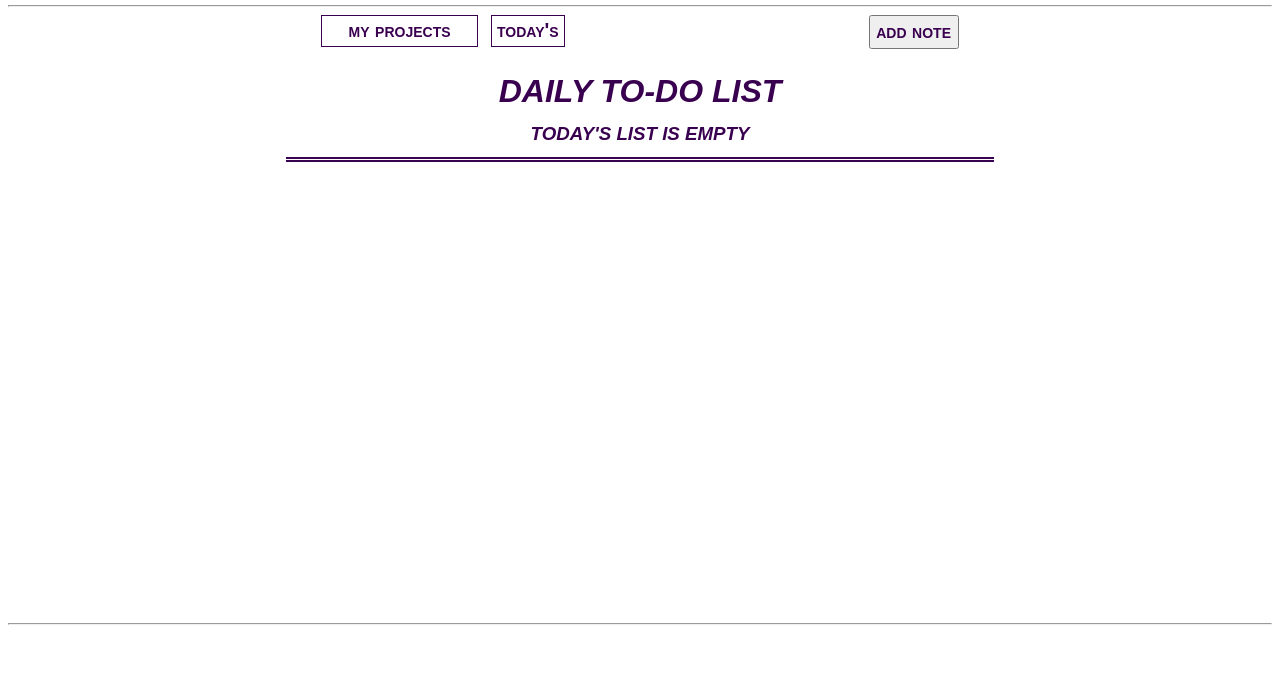
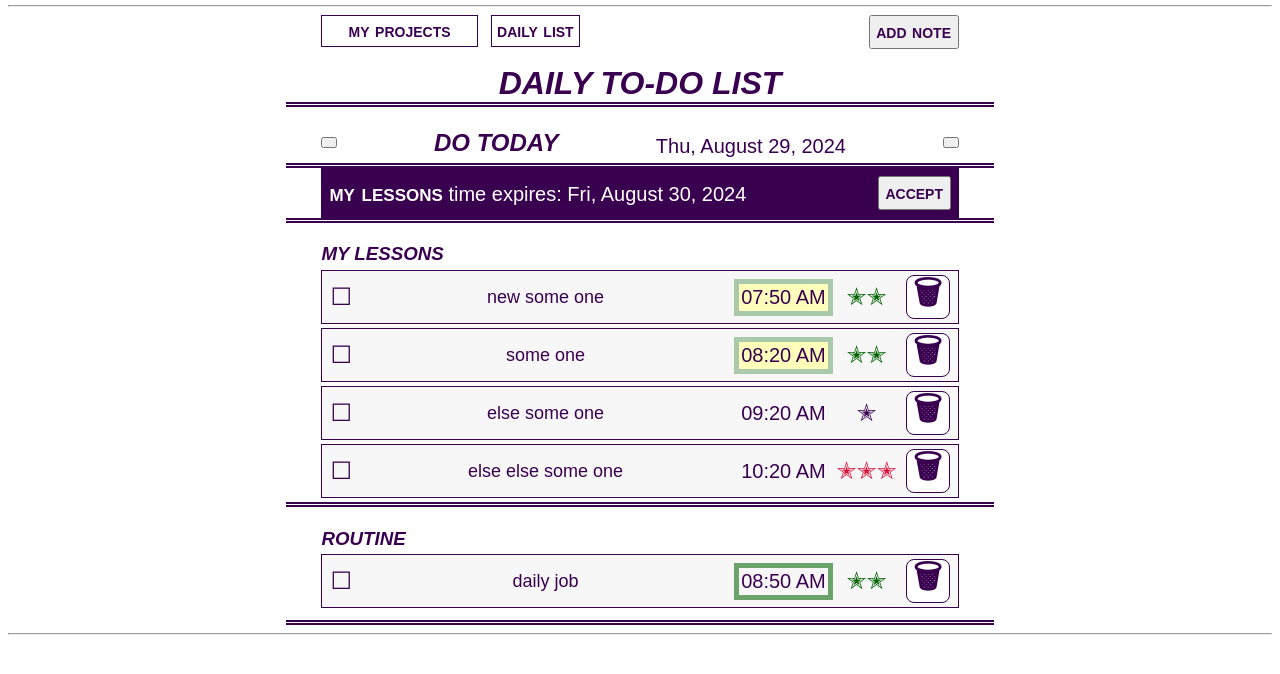
Before and after one commit to petrushya/to-do, a website built with webpack: page index.html in a window 1280 px wide. Shown: the part 90-764 px from the top of the page. Built offline with nearby package versions, Linux system fonts and the light colour scheme.

Commit message:
creates buttons, connects to daily list

```diff
--- a/assets/style.css
+++ b/assets/style.css
@@ -13,6 +13,10 @@ h1, h2, h3, h4, h5{
   font-style: oblique;
   margin: 0.25em 0;
 }
+h4{
+  padding: 1rem 0;
+  border-block-start: thin solid #3a0050;
+}
 header{
   display: flex;
   justify-content: space-between;
@@ -25,12 +29,34 @@ header{
 main{
   min-block-size: 75vb;
 }
-main, section, .card{
+main, section, .card, .projectart{
   display: flex;
   flex-direction: column;
 }
 main h1{
+  inline-size: 100%;
+  display: flex;
+  justify-content: center;
+  background-color: #fff;
+  border-block-end: thick double #3a0050;
   align-self: center;
+  position: sticky;
+  top: 0;
+  margin: 0;
+}
+.sticky{
+  position: sticky;
+  top: 0;
+  margin: 0;
+  background-color: #fff;
+  border-block-end: thick double #3a0050;
+  & + div{
+    border-block-start: none;
+  }
+  & time{
+    font-size: 1.25rem;
+    margin-block-start: 0.5rem;
+  }
 }
 button{
   font-size: 1.25rem;
@@ -105,42 +131,86 @@ section{
   & > div{
     padding: 0 5%;
     padding-block-start: 1rem;
-    margin-block-start: 0.5rem;
-    border-block-start: medium double #3a0050;
-    margin-block-end: 0.5rem;
+    border-block-start: thick double #3a0050;
     & > time{
       font-weight: bold;
       font-size: 1.25rem;
     }
   }
 }
-section div + .card{
-  border-block-start: medium double #3a0050;
+section > div:first-child{
+  border-block-start: none;
 }
-section > div:first-child{
-  border-block-start: thick double #3a0050;
+#sectioncap{
+  display: flex;
+  justify-content: space-between;
+  align-items: center;
+}
+.headpart{
+  border-block-end: medium double #3a0050;
+  display:flex;
+  justify-content:space-between;
+  align-items:center;
+  gap: 2rem;
+  & h2{
+    flex: 1;
+  }
 }
 .projblock{
+  background-color: #fff;
   display: flex;
   justify-content: space-between;
-  align-items: flex-start;
+  align-items: center;
+  padding-block-end: 0.5rem;
+  gap: 0.5rem;
+}
+.projectart{
+  flex: 1;
+  justify-content: center;
+  & p{
+    margin: 0;
+  }
+}
+.projectcap{
+  display: flex;
+  justify-content: space-between;
+  align-items: start;
+  & + .wrapping{
+    border-block-start: thin dotted  #3a0050;
+  }
+}
+.wrapping{
+  display: flex;
+  justify-content: flex-start;
+  align-items: start;
+  font-size: 1.125rem;
+  gap: 0.5rem;
+  padding: 0.5rem 0;
+  & span{
+    font-weight: bold;
+  }
+}
+.checkpas{
+  display: flex;
+  justify-content: flex-end;
+  align-items: center;
+  gap: 1rem;
+}
+.projectinfo{
+  border-block-start: thin dotted #3a0050;
+  padding: 0.5rem 0;
+  text-align: center;
+  & p::first-line{
+    font-weight: bold;
+  }
 }
 .card{
   inline-size: 90%;
   align-self: center;
-  border-block-end: medium double #3a0050;
+  border: thin solid #3a0050;
+  margin-block-end: 0.25rem;
 }
-.mainArticle{
-  display: flex;
-  align-items: center;
-  justify-content: space-around;
-  column-gap: 0.5rem;
-  font-size: 1.125rem;
-  background-color: #f7f7f7;
-  padding: 0 0.5rem;
-  border-inline-start: thin solid #3a0050;
-  border-inline-end: thin solid #3a0050;
-  & button{
+.revise, .deletarticle, .reviseproj, .research, .delproject{
     display: flex;
     justify-content: center;
     align-items: center;
@@ -152,7 +222,15 @@ section > div:first-child{
     font-size: 2rem;
     padding: 0;
     margin: 0.25rem 0;
-  }
+}
+.mainArticle{
+  display: flex;
+  align-items: center;
+  justify-content: space-around;
+  column-gap: 0.5rem;
+  font-size: 1.125rem;
+  background-color: #f7f7f7;
+  padding: 0 0.5rem;
 }
 .status, .priority{
   font-size: 1.5rem;
@@ -181,8 +259,7 @@ section > div:first-child{
 }
 .addition{
   padding: 0.25rem 2.5%;
-  border-inline-start: thin solid #3a0050;
-  border-inline-end: thin solid #3a0050;
+  border-block-start: thin dotted #3a0050;
 }
 .hourdate{
   font-size: 1.25rem;
@@ -195,7 +272,7 @@ section > div:first-child{
     color: #fff;
   }
   &.towork{
-    outline: thick solid #00640075;
+    outline: thick solid #00640090;
   }
   &.expired{
     outline: thick solid #ffd700;
@@ -203,6 +280,7 @@ section > div:first-child{
     color: #fff;
   }
   &.towork.expired{
+    outline: thick solid #00640050;
     background-color: #ffffbb;
     color: inherit;
   }
@@ -223,3 +301,24 @@ label{
   justify-content: center;
   column-gap: 1rem;
 }
+.alert{
+  display: flex;
+  justify-content: space-between;
+  align-items: center;
+  padding: 0.5rem;
+  margin: 0 5%;
+  background-color: #3a0050;
+  & p{
+    font-size: 1.25rem;
+    color: #fff;
+    margin: 0;
+    & span, & time{
+      color: inherit;
+    }
+    & span{
+      font-size: 1.5rem;
+      font-weight: bold;
+      font-variant: small-caps;
+    }
+  }
+}
--- a/data/controlarticles.js
+++ b/data/controlarticles.js
@@ -46,7 +46,7 @@ export class controlArticles{
       timeHour.classList.add('expired');
     }else if(new reviseDate(+arrayData[0]).overdueTime && new reviseDate(+arrayData[0]).equalDate){
       timeHour.classList.add('towork');
-      const timeMatch = new articlesData().timeArticles;
+      const timeMatch = new createDialog().timeArticles;
       timeMatch.forEach((time, index) => {
         if(time === arrayData[0] && new reviseDate(+timeMatch[index+1]).overdueTime && new reviseDate(+timeMatch[index+1]).equalDate) timeHour.classList.add('expired');
       });
@@ -99,5 +99,4 @@ export class controlArticles{
 
     return article;
   }
-
 }
--- a/data/dialogwindow.js
+++ b/data/dialogwindow.js
@@ -58,8 +58,7 @@ export class createDialog{
       let reviseArr;
       if(this.btnId === 'dialogBtn' || this.btnId === 'revise') spanTime = document.querySelector('#startTime + span');
       if(this.btnId === 'revise'){
-        reviseArr = new articlesData().timeArticles;
-        reviseArr.splice(reviseArr.indexOf(new Date(startTime.value).valueOf().toString()), 1);
+        reviseArr = this.timeArticles.splice(this.timeArticles.indexOf(new Date(startTime.value).valueOf().toString()), 1);
       };
 
       summaryNote.addEventListener('input', () => {
@@ -69,7 +68,7 @@ export class createDialog{
       });
 
       if(this.btnId === 'dialogBtn') startTime.addEventListener('input', () => {
-        if(new articlesData().timeArticles.includes(new Date(startTime.value).valueOf().toString())){
+        if(this.timeArticles.includes(new Date(startTime.value).valueOf().toString())){
           spanTime.className = 'error';
           startTime.className = 'error';
           spanTime.textContent = 'This time is reserved!';
@@ -93,7 +92,7 @@ export class createDialog{
       });
 
       confirmBtn.addEventListener('click', (e) => {
-        if((this.btnId === 'dialogBtn' && new articlesData().timeArticles.includes(new Date(startTime.value).valueOf().toString())) || (this.btnId === 'revise' && reviseArr.includes(new Date(startTime.value).valueOf().toString()))){
+        if((this.btnId === 'dialogBtn' && this.timeArticles.includes(new Date(startTime.value).valueOf().toString())) || (this.btnId === 'revise' && reviseArr.includes(new Date(startTime.value).valueOf().toString()))){
           startTime.className = 'error';
           spanTime.className = 'error';
           spanTime.textContent = 'This time is reserved!';
@@ -123,6 +122,17 @@ export class createDialog{
       });
     };
     canselBtn.onclick = () => dialog.close();
+  }
+
+  get timeArticles(){
+    const timeArr = [];
+    Object.keys(JSON.parse(localStorage.getItem('todoList'))).forEach(proj => {
+      JSON.parse(localStorage.getItem('todoList'))[proj].forEach(item => {
+        timeArr.push(item[0]);
+        timeArr.sort();
+      });
+    });
+    return timeArr;
   }
 
   #createDialogForm(){
--- a/data/printcontent.js
+++ b/data/printcontent.js
@@ -24,51 +24,23 @@ export class printContent {
       const sectionCap = document.createElement('div');
       sectionCap.className = 'sticky';
       const capTitleDiv = document.createElement('div');
-      capTitleDiv.className = 'btnwrap';
+      capTitleDiv.id = 'sectioncap';
       const capTitle = document.createElement('h2');
       const capTime = document.createElement('time');
+      const leftarrow = document.createElement('button');
+      const rightarrow = document.createElement('button');
+      leftarrow.id = 'leftarrow';
+      rightarrow.id = 'rightarrow';
       capTitle.textContent = 'do today ';
       capTime.textContent = new reviseDate(new Date().valueOf()).intlFullDate;
-      section.append(sectionCap);
-      sectionCap.append(capTitleDiv);
-      capTitleDiv.append(capTitle);
-      capTitleDiv.append(capTime);
+      capTime.dataset.time = new Date().valueOf();
+      section.appendChild(sectionCap);
+      sectionCap.appendChild(capTitleDiv);
+      capTitleDiv.appendChild(leftarrow);
+      capTitleDiv.append(capTitle, capTime);
+      capTitleDiv.appendChild(rightarrow);
       this.#projectNotify();
-      if(document.querySelector('.alert')){
-        const acceptBtn = document.querySelector('.alert button');
-        acceptBtn.addEventListener('click', (e) => {
-          this.pageContent;
-        });
-      };
-      let count = 0;
-      Object.keys(JSON.parse(localStorage.getItem('todoList'))).forEach(key => {
-        let countitem = 0;
-          const part = document.createElement('div');
-          const titlePart = document.createElement('h3');
-          titlePart.textContent = key;
-          part.appendChild(titlePart);
-          section.appendChild(part);
-          JSON.parse(localStorage.getItem('todoList'))[key].forEach((item, index) => {
-            if(new reviseDate(+item[0]).equalDate){
-              section.appendChild(new controlArticles(item, key, this.pageLink).extractArticle);
-              count++;
-              countitem++;
-            };
-          });
-        if(countitem === 0){
-          const info = document.createElement('h4');
-          info.style = 'text-align: center';
-          info.textContent = 'Nothing to do';
-          part.appendChild(info);
-        };
-      });
-      if(count === 0){
-        const info = document.createElement('h3');
-        info.style = 'text-align: center';
-        info.textContent = 'today\'s list is empty';
-        section.textContent = '';
-        section.appendChild(info);
-      };
+      this.daysMap;
     }else if(this.pageLink === 'allprojects'){
       mainTitle.textContent = 'projects list';
       Object.keys(JSON.parse(localStorage.getItem('projList'))).forEach(key => {
@@ -86,8 +58,8 @@ export class printContent {
         createNote.onclick = () => {
           new createDialog(createNote.className,'',createNote.dataset.projlink).showDialog;
         }
-        headpart.append(createNote);
-        headpart.append(title);
+        headpart.appendChild(createNote);
+        headpart.appendChild(title);
         const eye = document.createElement('button');
         eye.innerHTML = '&#x1f441;';
         eye.className = 'research';
@@ -95,9 +67,9 @@ export class printContent {
           new printContent('',key).pageContent;
         };
         eye.setAttribute('tabindex', 0);
-        headpart.append(eye);
+        headpart.appendChild(eye);
         const reviseBtn = new controlprojects(key, 'allprojects').reviseButton;
-        headpart.append(reviseBtn);
+        headpart.appendChild(reviseBtn);
         reviseBtn.addEventListener('click', () => {
           this.pageContent;
         });
@@ -159,6 +131,90 @@ export class printContent {
     });
   }
 
+  get daysMap(){
+    const daysDate = [];
+    const leftarrow = document.querySelector('#leftarrow');
+    const rightarrow = document.querySelector('#rightarrow');
+    const timeArtcls = new createDialog().timeArticles;
+    const capTime = document.querySelector('#sectioncap time');
+    timeArtcls.forEach((time,index) => {
+      if(time && !(index - 1)){
+        daysDate.push(time);
+      }else if(time && (index - 1) && !new reviseDate(+time, +timeArtcls[index - 1]).equalDate){
+        daysDate.push(time);
+      };
+    });
+    let arrindex;
+    daysDate.forEach((time,index) => {
+      if(new reviseDate(+time).equalDate){
+        capTime.dataset.time = time;
+        arrindex = index;
+        this.#getarticle();
+      };
+    });
+    rightarrow.addEventListener('click', () => {
+      if(arrindex < daysDate.length - 1 ){
+        capTime.dataset.time = daysDate[arrindex + 1];
+        arrindex += 1;
+        this.#getarticle();
+      };
+    });
+    leftarrow.addEventListener('click', () => {
+      if(arrindex-1 >= 0){
+        capTime.dataset.time = daysDate[arrindex - 1];
+        arrindex -= 1;
+        this.#getarticle();
+      };
+    });
+  }
+
+  #getarticle(){
+    const articleName = document.querySelector('.articlename');
+    if(document.querySelectorAll('.articlename')){
+      document.querySelectorAll('.articlename').forEach(item => {
+       item.remove();
+      });
+    };
+    const section = document.querySelector('section');
+    if(document.querySelectorAll('section article')){
+      document.querySelectorAll('section article').forEach(item => {
+       item.remove();
+      });
+    };
+    const capTime = document.querySelector('#sectioncap time');
+    const actualDate = capTime.dataset.time;
+    let count = 0;
+    Object.keys(JSON.parse(localStorage.getItem('todoList'))).forEach(key => {
+      let countitem = 0;
+        const part = document.createElement('div');
+        part.className = 'articlename';
+        const titlePart = document.createElement('h3');
+        titlePart.textContent = key;
+        part.appendChild(titlePart);
+        section.appendChild(part);
+        JSON.parse(localStorage.getItem('todoList'))[key].forEach((item, index) => {
+          if(new reviseDate(+item[0],+actualDate).equalDate){
+            section.appendChild(new controlArticles(item, key, this.pageLink).extractArticle);
+            count++;
+            countitem++;
+          };
+        });
+      if(countitem === 0 && count !== 0){
+        const info = document.createElement('h4');
+        info.style = 'text-align: center';
+        info.textContent = 'Nothing to do';
+        part.appendChild(info);
+      };
+    });
+    if(count === 0){
+      capTitle.textContent = 'today\'s list is empty';
+      section.textContent = '';
+      section.appendChild(sectionCap);
+      sectionCap.appendChild(capTitleDiv);
+      this.#projectNotify();
+    };
+  }
+
   #expandMenu(){
     const olList = document.querySelector('#navexpand ol');
     olList.textContent = '';
@@ -182,7 +238,7 @@ export class printContent {
     btnProjLi.appendChild(btnProjElement);
     btnProjElement.onclick = () => {
       btnProjElement.blur();
-      new printContent(btnProjElement.id, '').pageContent;
+      new printContent(btnProjElement.id).pageContent;
     };
     if(localStorage.getItem('todoList')){
       Object.keys(JSON.parse(localStorage.getItem('todoList'))).forEach(item => {
@@ -222,8 +278,8 @@ export class printContent {
     const projObj = JSON.parse(localStorage.getItem('projList'));
     Object.keys(projObj).forEach(key => {
       if(projObj[key][1] === 'normal' || projObj[key][1] === 'high'){
-        const timeNote = new Date(+projObj[key][0]).valueOf();
-        const difference = timeNote - new Date().valueOf();
+        const timeEndProj = new Date(+projObj[key][0]).valueOf();
+        const difference = timeEndProj - new Date().valueOf();
         const difCompare = projObj[key][1] === 'normal' ? 24*60*60*1000 : 3*24*60*60*1000;
         if(0 < difference <= difCompare){
           const section = document.querySelector('section');
@@ -239,19 +295,25 @@ export class printContent {
           notifyBtn.textContent = 'accept';
           notifyBtn.type = 'button';
           notifyBtn.dataset.projlink = key;
-          section.append(notifyBlock);
-          notifyBlock.append(notifyNote);
+          section.appendChild(notifyBlock);
+          notifyBlock.appendChild(notifyNote);
           notifyNote.prepend(notifySpan);
-          notifyNote.append(notifyTime);
-          notifyBlock.append(notifyBtn);
-          notifyBtn.addEventListener('click', (e) => {
-            const targKey = e.target.dataset.projlink;
-            projObj[targKey][1] = projObj[targKey][1] === 'high' ? 'normal' : 'low';
-            localStorage.setItem('projList', JSON.stringify(projObj));
-          });
+          notifyNote.appendChild(notifyTime);
+          notifyBlock.appendChild(notifyBtn);
         };
       };
     });
+    if(document.querySelector('.alert')){
+      const acceptBtns = document.querySelectorAll('.alert button');
+      acceptBtns.forEach(btn => {
+        btn.addEventListener('click', (e) => {
+          const projKey = e.target.dataset.projlink;
+          projObj[projKey][1] = projObj[projKey][1] === 'high' ? 'normal' : 'low';
+          localStorage.setItem('projList', JSON.stringify(projObj));
+          this.pageContent;
+        });
+      });
+    };
   }
 
 }
--- a/index.html
+++ b/index.html
@@ -19,7 +19,7 @@
             <li><button id="btnexpand" type="button">my projects</button>
               <nav id="navexpand"><ol></ol></nav>
             </li>
-            <li><button id="todaylink" type="button" data-link="today">today's</button></li>
+            <li><button id="todaylink" type="button" data-link="today">daily list</button></li>
           </ol></nav>
         </div>
         <h1></h1>
--- a/src/index.js
+++ b/src/index.js
@@ -4,13 +4,14 @@ import { articlesData } from '../data/writearticle.js';
 import { printContent } from '../data/printcontent.js';
 
 localStorage.clear();
-new articlesData('',['','','','daily job'].join('",,,"')).addArticleData;
-new articlesData('my lessons',[`${new Date().valueOf() - 60*60*1000}`,'','','some one', 'lorem ipsum carent dolor:\n 1. something else'].join('",,,"')).addArticleData;
-new articlesData('my lessons',[`${new Date().valueOf() - 90*60*1000}`,'','','new some one', 'lorem ipsum carent dolor:\n 1. something else\n2. else something else'].join('",,,"')).addArticleData;
-new articlesData('my lessons',[`${new Date().valueOf() + 60*60*1000}`,'','high','else else some one'].join('",,,"')).addArticleData;
-new articlesData('my lessons',['','','low','else some one'].join('",,,"')).addArticleData;
-new articlesData('my lessons',[`${new Date().valueOf() + 16*60*60*1000}`,'','high','ooo some one'].join('",,,"')).addArticleData;
-new articlesData('my lessons',[new Date().valueOf() - 24*60*60*1000,'','low','ooo else some one'].join('",,,"')).addArticleData;
+new articlesData('',[`${new Date().valueOf() - 30*60*1000}`,'','','daily job']).addArticleData;
+new articlesData('my lessons',[new Date().valueOf() + 24*60*60*1000,'normal','learn something from "javascrit"']).addArticleData;
+new articlesData('my lessons',[`${new Date().valueOf() - 60*60*1000}`,'','','some one', 'lorem ipsum carent dolor:\n 1. something else']).addArticleData;
+new articlesData('my lessons',[`${new Date().valueOf() - 90*60*1000}`,'','','new some one', 'lorem ipsum carent dolor:\n 1. something else\n2. else something else']).addArticleData;
+new articlesData('my lessons',[`${new Date().valueOf() + 60*60*1000}`,'','high','else else some one']).addArticleData;
+new articlesData('my lessons',[`${new Date().valueOf()}`,'','low','else some one']).addArticleData;
+new articlesData('my lessons',[`${new Date().valueOf() + 16*60*60*1000}`,'','high','ooo some one']).addArticleData;
+new articlesData('my lessons',[new Date().valueOf() - 24*60*60*1000,'','low','ooo else some one']).addArticleData;
 
 const headerNode = document.querySelector('header');
 const logo = new Image();
```
Also changed, not shown: data/writearticle.js (+0 -12 lines).
